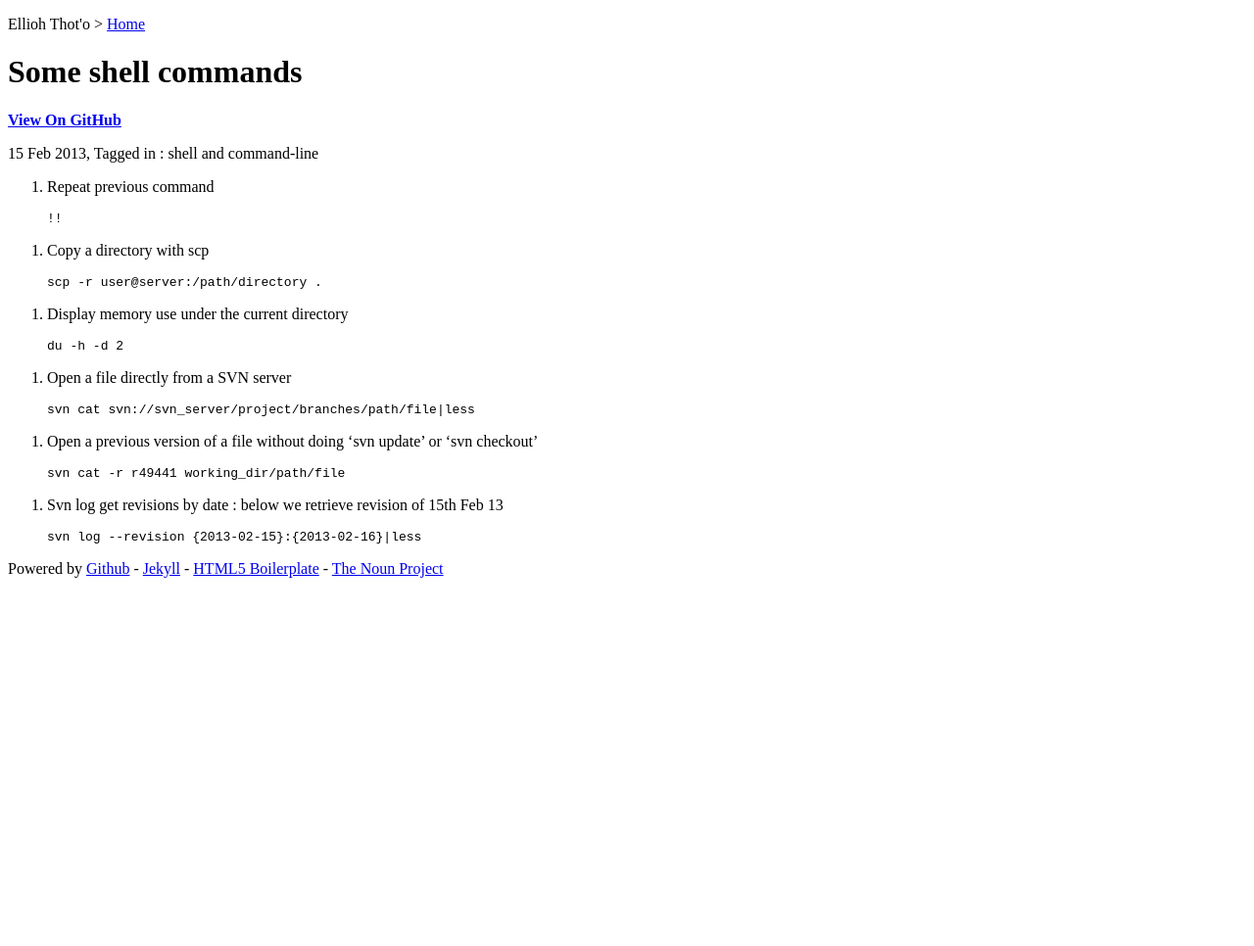
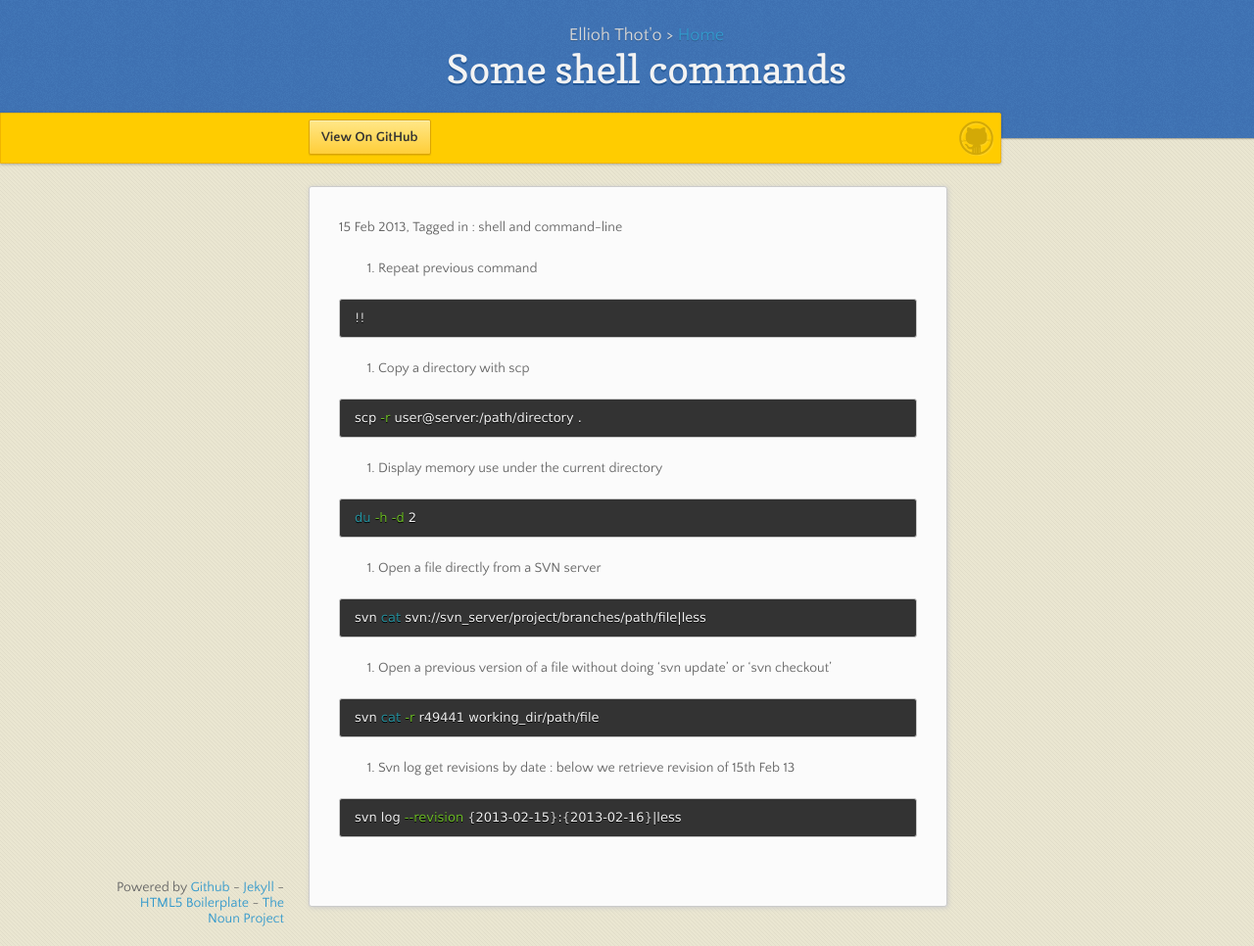
Before and after one commit to ellioh-thoto/ellioh-thoto.github.com, a Jekyll site: the page built from _posts/2013-02-15-shell_commands.md, in a window 1280 px wide and 966 px high. Shown: the whole window at 98% size. Built offline with Jekyll 4.4.1, drawn with Linux system fonts in a browser that asks for light colours; nearby versions of some CDN libraries.

```diff
--- a/_layouts/blue.html
+++ b/_layouts/blue.html
@@ -4,10 +4,10 @@
     <meta charset="utf-8">
     <meta http-equiv="X-UA-Compatible" content="chrome=1">
     <title>{{�page.title }}</title>
-    <link rel="stylesheet" href="../css/blue.css">
-    <link rel="stylesheet" href="../css/pygment_trac.css">
+    <link rel="stylesheet" href="/css/blue.css">
+    <link rel="stylesheet" href="/css/pygment_trac.css">
     <script src="https://ajax.googleapis.com/ajax/libs/jquery/1.7.1/jquery.min.js"></script>
-    <script src="../js/main.js"></script>
+    <script src="/js/main.js"></script>
     <!--[if lt IE 9]>
       <script src="//html5shiv.googlecode.com/svn/trunk/html5.js"></script>
     <![endif]-->
```
